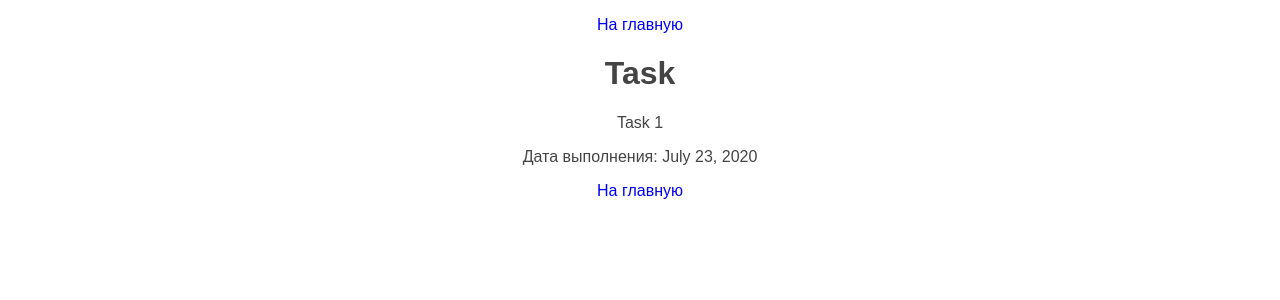
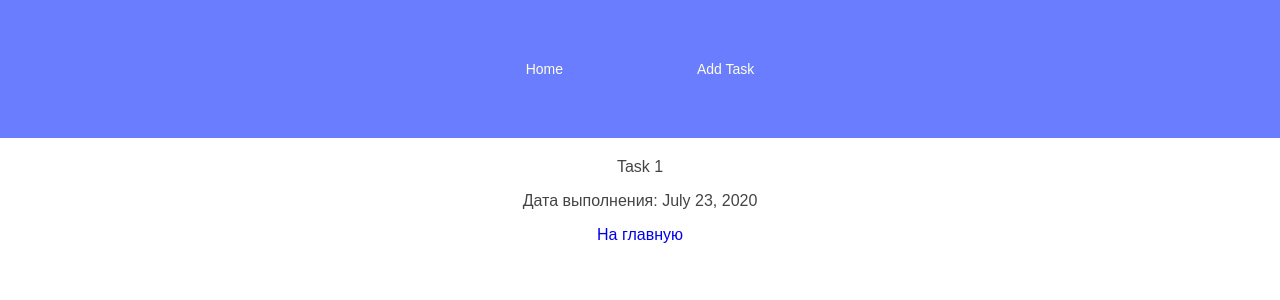
Before and after one commit to violettalivada/hw_45, a Django app: page /task/2/ in a window 1280 px wide. Shown: the top 300 px of the page. Run offline with Django 3.2, Linux system fonts and the light colour scheme; data comes from the database, SQL or seed files in the repository.

Commit message:
Добавлены базовый шаблон и меню навигации со стилизацией.

```diff
--- a/source/webapp/static/css/style.css
+++ b/source/webapp/static/css/style.css
@@ -2,6 +2,7 @@
     font-family: Arial, sans-serif;
     font-size: 16px;
     color: #444444;
+    margin-top: 60px;
 }
 
 .container {
@@ -43,3 +44,39 @@ input, select, textarea {
 .input[type=submit]:hover {
     background-color: #45a049;
 }
+.navbar {
+    display: block;
+    background: #6a7dff;
+    position: fixed;
+    top: 0;
+    right: 0;
+    left: 0;
+    font-size: 0;
+    box-sizing: border-box;
+    padding: 7px 30px;
+}
+
+.menu {
+    font-size: 14px;
+    line-height: 1;
+    padding: 0;
+    margin: 0;
+    display: inline-block;
+    color: #fffee8;
+}
+
+.menu li {
+    display: inline-block;
+}
+
+.menu a {
+    display: inline-block;
+    text-decoration: none;
+    color: inherit;
+    padding: 5px 15px;
+}
+
+.menu a:hover {
+    color: #ffc122;
+    text-decoration: underline;
+}
--- /dev/null
+++ b/source/webapp/templates/base.html
@@ -0,0 +1,27 @@
+{% load staticfiles %}
+<!doctype html>
+<html lang="en">
+<head>
+    <meta charset="UTF-8">
+    <meta name="viewport"
+          content="width=device-width, user-scalable=no, initial-scale=1.0, maximum-scale=1.0, minimum-scale=1.0">
+    <meta http-equiv="X-UA-Compatible" content="ie=edge">
+    <title>{% block title %}My Site{% endblock %}</title>
+    <link rel="stylesheet" href="{% static 'css/style.css' %}">
+    {% block styles %}{% endblock %}
+</head>
+<body>
+<nav class="navbar">
+    <div class="container">
+        <ul class="menu">
+            <li><a href="{% url 'index' %}">Home</a></li>
+            <li><a href="{% url 'task_create' %}">Add Task</a></li>
+            {% block menu %}{% endblock %}
+        </ul>
+    </div>
+</nav>
+<div class="container">
+    {% block content %}{% endblock %}
+</div>
+</body>
+</html>
--- a/source/webapp/templates/task_view.html
+++ b/source/webapp/templates/task_view.html
@@ -1,13 +1,8 @@
-{% load staticfiles %}
-<!DOCTYPE html>
-<html lang="en">
-<head>
-    <meta charset="UTF-8">
-    <title>View</title>
-    <link rel="stylesheet" href="{% static 'css/style.css' %}">
-</head>
-<body>
-    <div class="container">
+{% extends "base.html" %}
+
+{% block title %}View{% endblock %}
+
+{% block content %}
         <p><a href="{% url 'index' %}">На главную</a></p>
         <h1>{{ task.title }}</h1>
         <p>{{ task.description }}</p>
@@ -15,6 +10,4 @@
         <p>Дата не определена</p> {% else %} <p>Дата выполнения: {{ task.date }}</p>
         {% endif %}
         <p><a href="{% url 'index' %}">На главную</a></p>
-    </div>
-</body>
-</html>
+{% endblock %}
```
Also changed, not shown: source/webapp/templates/index.html (+6 -16 lines), source/webapp/templates/task_create.html (+6 -13 lines).
